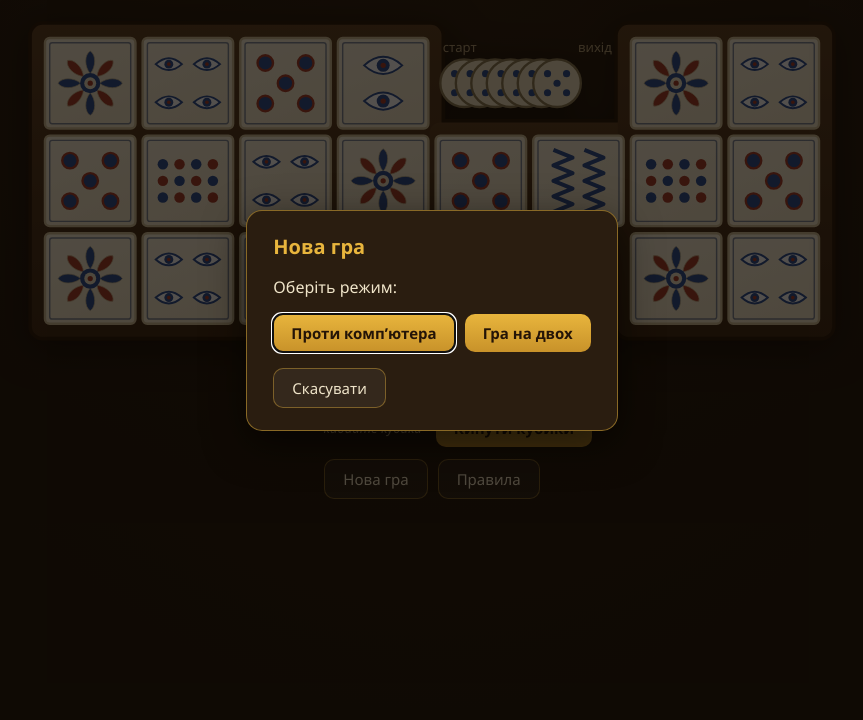
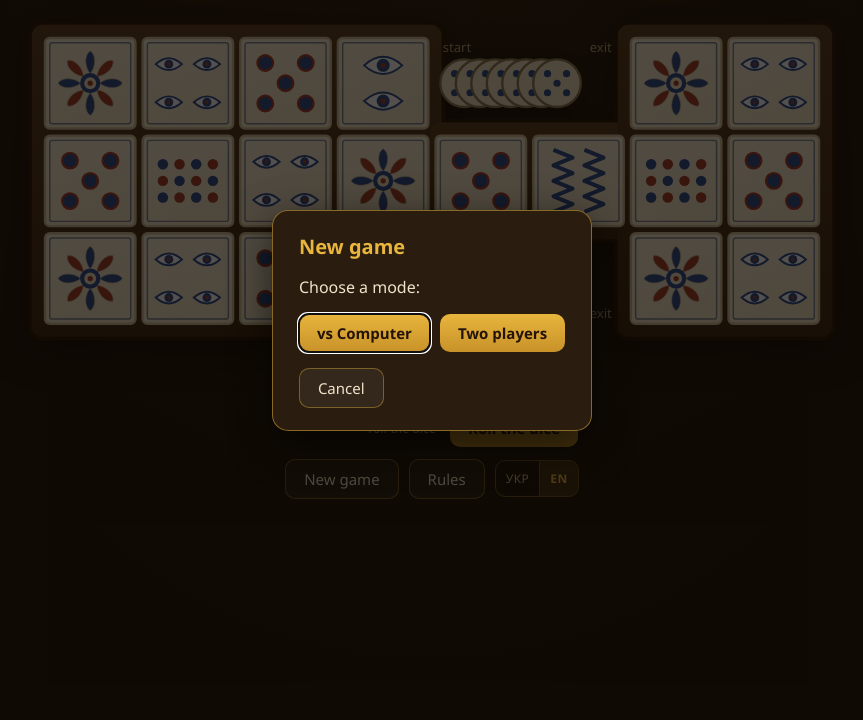
Before and after one commit to OlegG90/royal-game-of-ur, a website: page index.html in a window 1280 px wide. Shown: the part 80-800 px from the top of the page, without its empty margins (208-1071 px from the left). Drawn offline with Linux system fonts and the light colour scheme.

Commit message:
Add English/Ukrainian language switcher
- js/i18n.js: UK/EN dictionary, choice persisted in localStorage,
  default follows browser locale (uk -> Ukrainian, otherwise English)
- static texts via data-i18n/data-i18n-html, SVG board captions included
- dynamic strings (toasts, status, win overlay) re-render on switch
- segmented УКР/EN control in the button row
- cache-busting ?v=2 on scripts and styles

Co-Authored-By: Claude Opus 4.8 <noreply@anthropic.com>

```diff
--- a/css/style.css
+++ b/css/style.css
@@ -160,7 +160,30 @@ h1 {
   cursor: default;
   filter: none;
 }
-.btn-row { display: flex; gap: 10px; }
+.btn-row { display: flex; gap: 10px; align-items: center; flex-wrap: wrap; justify-content: center; }
+
+/* --- Перемикач мови --- */
+.lang-switch {
+  display: inline-flex;
+  border: 1px solid rgba(232, 181, 61, 0.4);
+  border-radius: 10px;
+  overflow: hidden;
+}
+.lang-switch .btn.lang {
+  border: none;
+  border-radius: 0;
+  padding: 9px 10px;
+  font-size: 12px;
+  letter-spacing: 0.04em;
+  color: var(--ink-dim);
+  background: transparent;
+}
+.lang-switch .btn.lang + .btn.lang { border-left: 1px solid rgba(232, 181, 61, 0.25); }
+.lang-switch .btn.lang.active {
+  background: rgba(232, 181, 61, 0.18);
+  color: var(--gold);
+  font-weight: 600;
+}
 
 /* --- Тост --- */
 #toast {
--- a/index.html
+++ b/index.html
@@ -7,26 +7,29 @@
   <title>Королівська гра Ур</title>
   <link rel="icon" href="favicon.svg" type="image/svg+xml">
   <link rel="manifest" href="manifest.webmanifest">
-  <link rel="stylesheet" href="css/style.css">
+  <link rel="stylesheet" href="css/style.css?v=2">
 </head>
 <body>
   <main class="app">
     <header>
-      <h1>Королівська гра Ур</h1>
-      <p class="sub">Шумерська гонка, ~2600 р. до н.е. · реконструкція Ірвінга Фінкеля</p>
+      <h1 data-i18n="title">Королівська гра Ур</h1>
+      <p class="sub" data-i18n="subtitle">Шумерська гонка, ~2600 р. до н.е. · реконструкція Ірвінга Фінкеля</p>
     </header>
 
-    <svg id="board" role="img" aria-label="Дошка гри Ур"></svg>
+    <svg id="board" role="img" data-i18n-aria="boardAria" aria-label="Дошка гри Ур"></svg>
 
     <section class="controls">
       <div id="status"></div>
       <div class="dice-row">
         <div id="dice"></div>
-        <button id="roll-btn" class="btn primary">Кинути кубики</button>
+        <button id="roll-btn" class="btn primary" data-i18n="roll">Кинути кубики</button>
       </div>
       <div class="btn-row">
-        <button id="new-btn" class="btn">Нова гра</button>
-        <button id="rules-btn" class="btn">Правила</button>
+        <button id="new-btn" class="btn" data-i18n="newGame">Нова гра</button>
+        <button id="rules-btn" class="btn" data-i18n="rules">Правила</button>
+        <span class="lang-switch">
+          <button class="btn lang" data-lang="uk">УКР</button><button class="btn lang" data-lang="en">EN</button>
+        </span>
       </div>
     </section>
 
@@ -35,39 +38,40 @@
     <div id="overlay">
       <div class="win-card">
         <div class="win-text"></div>
-        <button id="win-new-btn" class="btn primary">Нова гра</button>
+        <button id="win-new-btn" class="btn primary" data-i18n="newGame">Нова гра</button>
       </div>
     </div>
 
     <dialog id="dlg-new">
-      <h2>Нова гра</h2>
-      <p>Оберіть режим:</p>
+      <h2 data-i18n="newGame">Нова гра</h2>
+      <p data-i18n="chooseMode">Оберіть режим:</p>
       <div class="dlg-btns">
-        <button class="btn primary" data-mode="ai">Проти компʼютера</button>
-        <button class="btn primary" data-mode="pvp">Гра на двох</button>
+        <button class="btn primary" data-mode="ai" data-i18n="vsAI">Проти компʼютера</button>
+        <button class="btn primary" data-mode="pvp" data-i18n="pvp">Гра на двох</button>
       </div>
-      <button class="btn dlg-close">Скасувати</button>
+      <button class="btn dlg-close" data-i18n="cancel">Скасувати</button>
     </dialog>
 
     <dialog id="dlg-rules">
-      <h2>Правила (коротко)</h2>
+      <h2 data-i18n="rulesTitle">Правила (коротко)</h2>
       <ul class="rules">
-        <li>У кожного гравця <b>7 фішок</b>. Мета — першим провести всі маршрутом і зняти з дошки.</li>
-        <li>Кидок 4 тетраедрів дає <b>0–4</b> кроки. 0 — хід переходить.</li>
-        <li>За кидок — <b>один хід</b>: ввести нову фішку або просунути наявну.</li>
-        <li>Маршрут S-подібний: свій ряд (1–4) → спільний центр (5–12) → свій ряд (13–14) → вихід.</li>
-        <li>На спільному ряду фішка суперника <b>збивається</b> на старт.</li>
-        <li>Розетки ✿ (4, 8, 14): <b>додатковий хід</b> і захист. Центральна (8) блокує суперника.</li>
-        <li>Не можна ставати на свою фішку. Зняття — лише <b>точним</b> кидком.</li>
-        <li>Тап по підсвіченій фішці або клітині-цілі виконує хід.</li>
+        <li data-i18n-html="rule1"></li>
+        <li data-i18n-html="rule2"></li>
+        <li data-i18n-html="rule3"></li>
+        <li data-i18n-html="rule4"></li>
+        <li data-i18n-html="rule5"></li>
+        <li data-i18n-html="rule6"></li>
+        <li data-i18n-html="rule7"></li>
+        <li data-i18n-html="rule8"></li>
       </ul>
-      <button class="btn dlg-close">Зрозуміло</button>
+      <button class="btn dlg-close" data-i18n="gotIt">Зрозуміло</button>
     </dialog>
   </main>
 
-  <script src="js/game.js"></script>
-  <script src="js/board.js"></script>
-  <script src="js/ai.js"></script>
-  <script src="js/main.js"></script>
+  <script src="js/i18n.js?v=2"></script>
+  <script src="js/game.js?v=2"></script>
+  <script src="js/board.js?v=2"></script>
+  <script src="js/ai.js?v=2"></script>
+  <script src="js/main.js?v=2"></script>
 </body>
 </html>
--- a/js/board.js
+++ b/js/board.js
@@ -192,12 +192,12 @@
       const y = rowY(row) + (player === 'A' ? 12 : CELL - 5);
       el('text', {
         x: colX(4) + 6, y, fill: '#c9b389', 'font-size': 11, opacity: 0.85,
-        'font-family': 'inherit',
-      }, capLayer).textContent = 'старт';
+        'font-family': 'inherit', 'data-i18n': 'capStart',
+      }, capLayer).textContent = window.UrI18n.t('capStart');
       el('text', {
         x: colX(6) - 16, y, fill: '#c9b389', 'font-size': 11, opacity: 0.85,
-        'text-anchor': 'end', 'font-family': 'inherit',
-      }, capLayer).textContent = 'вихід';
+        'text-anchor': 'end', 'font-family': 'inherit', 'data-i18n': 'capExit',
+      }, capLayer).textContent = window.UrI18n.t('capExit');
     }
 
     // Прозорі клік-зони клітин (для ходу тапом по цілі)
--- /dev/null
+++ b/js/i18n.js
@@ -0,0 +1,120 @@
+/* Локалізація: українська / англійська. Вибір зберігається в localStorage. */
+(function () {
+  'use strict';
+
+  const KEY = 'gameur-lang';
+
+  const DICT = {
+    uk: {
+      title: 'Королівська гра Ур',
+      subtitle: 'Шумерська гонка, ~2600 р. до н.е. · реконструкція Ірвінга Фінкеля',
+      roll: 'Кинути кубики',
+      newGame: 'Нова гра',
+      rules: 'Правила',
+      chooseMode: 'Оберіть режим:',
+      vsAI: 'Проти компʼютера',
+      pvp: 'Гра на двох',
+      cancel: 'Скасувати',
+      gotIt: 'Зрозуміло',
+      rulesTitle: 'Правила (коротко)',
+      rule1: 'У кожного гравця <b>7 фішок</b>. Мета — першим провести всі маршрутом і зняти з дошки.',
+      rule2: 'Кидок 4 тетраедрів дає <b>0–4</b> кроки. 0 — хід переходить.',
+      rule3: 'За кидок — <b>один хід</b>: ввести нову фішку або просунути наявну.',
+      rule4: 'Маршрут S-подібний: свій ряд (1–4) → спільний центр (5–12) → свій ряд (13–14) → вихід.',
+      rule5: 'На спільному ряду фішка суперника <b>збивається</b> на старт.',
+      rule6: 'Розетки ✿ (4, 8, 14): <b>додатковий хід</b> і захист. Центральна (8) блокує суперника.',
+      rule7: 'Не можна ставати на свою фішку. Зняття — лише <b>точним</b> кидком.',
+      rule8: 'Тап по підсвіченій фішці або клітині-цілі виконує хід.',
+      diceHint: 'кидайте кубики',
+      white: 'Білі',
+      black: 'Чорні',
+      computer: 'Компʼютер',
+      toastZero: '{name}: випало 0 — хід переходить',
+      toastNoMoves: '{name}: немає можливих ходів',
+      toastCapture: '{name}: фішку суперника збито!',
+      toastBearOff: '{name}: фішка вийшла ({n}/7)',
+      toastRosette: '{name}: розетка ✿ — додатковий хід',
+      win: '{name} — перемога!',
+      restored: 'Гру відновлено',
+      newGameStart: 'Нова гра. Починають білі.',
+      capStart: 'старт',
+      capExit: 'вихід',
+      boardAria: 'Дошка гри Ур',
+    },
+    en: {
+      title: 'Royal Game of Ur',
+      subtitle: 'A Sumerian race game, c. 2600 BC · Irving Finkel’s reconstruction',
+      roll: 'Roll the dice',
+      newGame: 'New game',
+      rules: 'Rules',
+      chooseMode: 'Choose a mode:',
+      vsAI: 'vs Computer',
+      pvp: 'Two players',
+      cancel: 'Cancel',
+      gotIt: 'Got it',
+      rulesTitle: 'Rules (in brief)',
+      rule1: 'Each player has <b>7 pieces</b>. Be first to move them all along the route and bear them off.',
+      rule2: 'A roll of 4 tetrahedra gives <b>0–4</b> steps. 0 — the turn passes.',
+      rule3: 'One roll — <b>one move</b>: enter a new piece or advance one already on the board.',
+      rule4: 'The route is S-shaped: your row (1–4) → shared middle row (5–12) → your row (13–14) → off the board.',
+      rule5: 'On the shared row an opponent’s piece is <b>captured</b> and sent back to start.',
+      rule6: 'Rosettes ✿ (4, 8, 14): an <b>extra roll</b> and protection. The central one (8) blocks the opponent.',
+      rule7: 'You can’t land on your own piece. Bearing off requires an <b>exact</b> roll.',
+      rule8: 'Tap a highlighted piece or a target square to make the move.',
+      diceHint: 'roll the dice',
+      white: 'White',
+      black: 'Black',
+      computer: 'Computer',
+      toastZero: '{name}: rolled 0 — turn passes',
+      toastNoMoves: '{name}: no legal moves',
+      toastCapture: '{name}: captured an opponent’s piece!',
+      toastBearOff: '{name}: piece borne off ({n}/7)',
+      toastRosette: '{name}: rosette ✿ — extra roll',
+      win: '{name} wins!',
+      restored: 'Game restored',
+      newGameStart: 'New game. White moves first.',
+      capStart: 'start',
+      capExit: 'exit',
+      boardAria: 'Game of Ur board',
+    },
+  };
+
+  let lang;
+  try { lang = localStorage.getItem(KEY); } catch (e) { /* ignore */ }
+  if (lang !== 'uk' && lang !== 'en') {
+    lang = (navigator.language || '').toLowerCase().startsWith('uk') ? 'uk' : 'en';
+  }
+
+  function t(key, vars) {
+    let s = (DICT[lang] && DICT[lang][key]) || DICT.uk[key] || key;
+    if (vars) for (const k in vars) s = s.replace('{' + k + '}', vars[k]);
+    return s;
+  }
+
+  // Оновити всі статичні написи (HTML і SVG) та активність перемикача
+  function apply() {
+    document.documentElement.lang = lang;
+    document.title = t('title');
+    document.querySelectorAll('[data-i18n]').forEach((el) => { el.textContent = t(el.getAttribute('data-i18n')); });
+    document.querySelectorAll('[data-i18n-html]').forEach((el) => { el.innerHTML = t(el.getAttribute('data-i18n-html')); });
+    document.querySelectorAll('[data-i18n-aria]').forEach((el) => { el.setAttribute('aria-label', t(el.getAttribute('data-i18n-aria'))); });
+    document.querySelectorAll('.lang-switch [data-lang]').forEach((b) => {
+      b.classList.toggle('active', b.getAttribute('data-lang') === lang);
+    });
+  }
+
+  function setLang(l) {
+    if (l !== 'uk' && l !== 'en') return;
+    lang = l;
+    try { localStorage.setItem(KEY, l); } catch (e) { /* ignore */ }
+    apply();
+    window.dispatchEvent(new CustomEvent('gameur:lang'));
+  }
+
+  document.querySelectorAll('.lang-switch [data-lang]').forEach((b) =>
+    b.addEventListener('click', () => setLang(b.getAttribute('data-lang'))));
+
+  apply();
+
+  window.UrI18n = { t, setLang, get lang() { return lang; } };
+})();
--- a/js/main.js
+++ b/js/main.js
@@ -4,6 +4,7 @@
 
   const G = window.UrGame;
   const B = window.UrBoard;
+  const T = window.UrI18n.t;
   const SAVE_KEY = 'gameur-save-v1';
 
   // --- DOM ---
@@ -62,7 +63,7 @@
 
   // --- Допоміжне ---
   const isAITurn = () => S.mode === 'ai' && S.turn === 'B';
-  const nameOf = (p) => (p === 'A' ? 'Білі' : (S.mode === 'ai' ? 'Компʼютер' : 'Чорні'));
+  const nameOf = (p) => (p === 'A' ? T('white') : (S.mode === 'ai' ? T('computer') : T('black')));
 
   function toast(msg, ms) {
     toastBox.textContent = msg;
@@ -145,7 +146,7 @@
   function renderDice() {
     if (!S.dice) {
       diceBox.innerHTML = '<span class="dice-hint">' +
-        (S.phase === 'roll' && !S.winner ? 'кидайте кубики' : '') + '</span>';
+        (S.phase === 'roll' && !S.winner ? T('diceHint') : '') + '</span>';
       return;
     }
     let html = '<span class="tetra-row">';
@@ -190,12 +191,12 @@
   function afterRoll() {
     curMoves = G.legalMoves(S);
     if (S.dice.total === 0) {
-      toast(`${nameOf(S.turn)}: випало 0 — хід переходить`);
+      toast(T('toastZero', { name: nameOf(S.turn) }));
       later(passTurn, 1300);
       return;
     }
     if (!curMoves.length) {
-      toast(`${nameOf(S.turn)}: немає можливих ходів`);
+      toast(T('toastNoMoves', { name: nameOf(S.turn) }));
       later(passTurn, 1300);
       return;
     }
@@ -222,9 +223,9 @@
     save();
     render();
     if (ev.win) { showWinner(mover); return; }
-    if (ev.capture) toast(`${nameOf(mover)}: фішку суперника збито!`);
-    else if (ev.bearOff) toast(`${nameOf(mover)}: фішка вийшла (${S.pieces[mover].filter((v) => v === G.OFF).length}/7)`);
-    if (ev.rosette) toast(`${nameOf(mover)}: розетка ✿ — додатковий хід`);
+    if (ev.capture) toast(T('toastCapture', { name: nameOf(mover) }));
+    else if (ev.bearOff) toast(T('toastBearOff', { name: nameOf(mover), n: S.pieces[mover].filter((v) => v === G.OFF).length }));
+    if (ev.rosette) toast(T('toastRosette', { name: nameOf(mover) }));
     maybeContinue();
   }
 
@@ -263,7 +264,7 @@
 
   // --- Перемога / нова гра ---
   function showWinner(p) {
-    overlay.querySelector('.win-text').textContent = `${nameOf(p)} — перемога!`;
+    overlay.querySelector('.win-text').textContent = T('win', { name: nameOf(p) });
     overlay.classList.add('show');
     try { localStorage.removeItem(SAVE_KEY); } catch (e) { }
   }
@@ -276,7 +277,7 @@
     makePieces();
     save();
     render();
-    toast('Нова гра. Починають білі.');
+    toast(T('newGameStart'));
   }
 
   // --- Ініціалізація ---
@@ -285,6 +286,12 @@
     layers.hitLayer.addEventListener('click', onCellClick);
 
     rollBtn.addEventListener('click', doRoll);
+    window.addEventListener('gameur:lang', () => {
+      render();
+      if (S.winner && overlay.classList.contains('show')) {
+        overlay.querySelector('.win-text').textContent = T('win', { name: nameOf(S.winner) });
+      }
+    });
     document.getElementById('new-btn').addEventListener('click', () => dlgNew.showModal());
     document.getElementById('rules-btn').addEventListener('click', () => dlgRules.showModal());
     document.getElementById('win-new-btn').addEventListener('click', () => {
@@ -301,7 +308,7 @@
       S = saved;
       makePieces();
       render();
-      toast('Гру відновлено');
+      toast(T('restored'));
       if (S.phase === 'move') { curMoves = G.legalMoves(S); afterRoll(); }
       else maybeContinue();
     } else {
```
